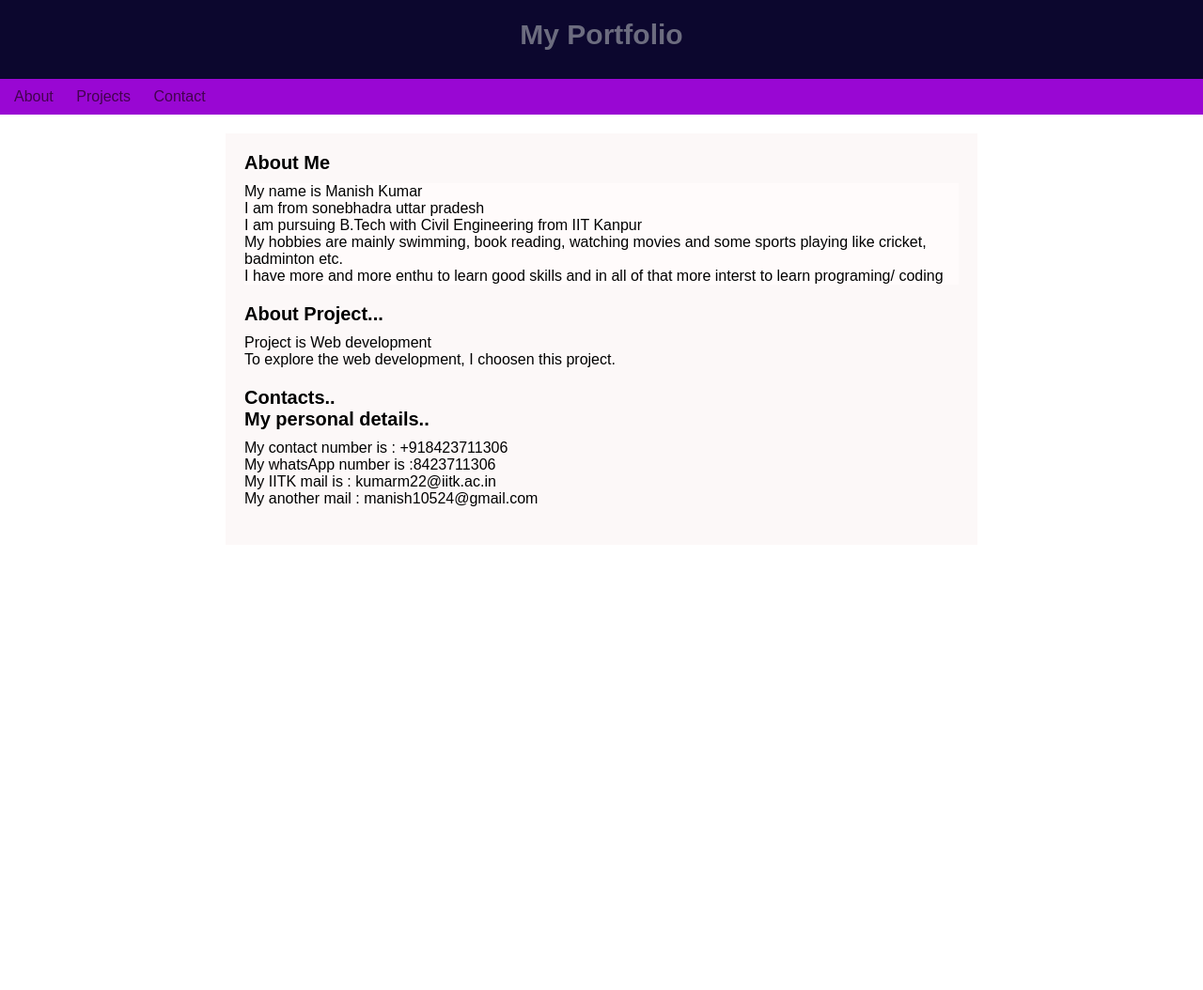
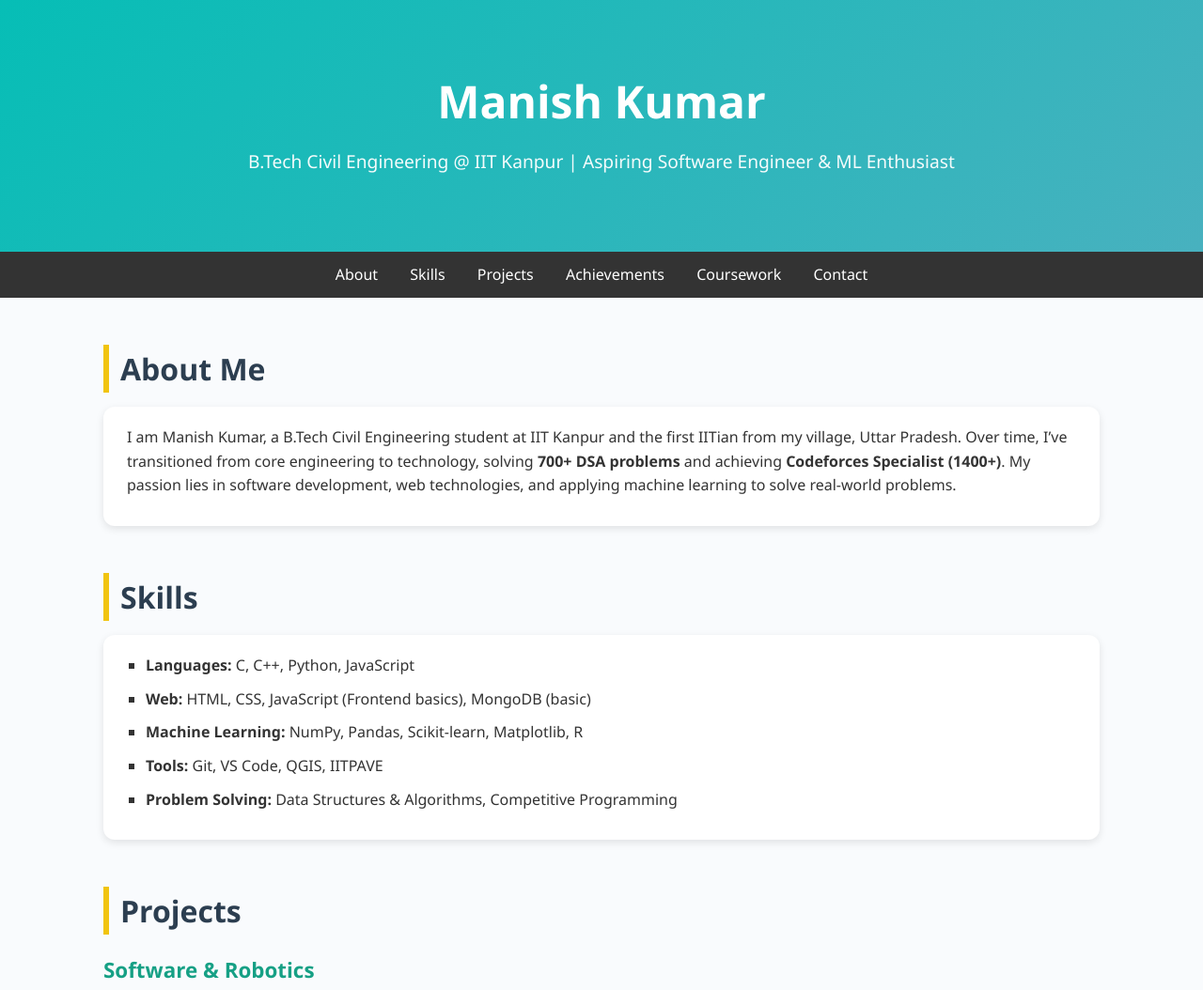
Before and after one commit to kumarmanish2003/My-Portfolio, a plain HTML site: page Web Development/index.html in a window 1280 px wide. Shown: the top 1054 px of the page at 94% size. Before the commit the page ends 800 px from the top, so only its background shows below. Drawn offline with Linux system fonts and the light colour scheme.

Commit message:
Update index.html

```diff
--- a/Web Development/index.html
+++ b/Web Development/index.html
@@ -1,125 +1,209 @@
 <!DOCTYPE html>
-<html>
+<html lang="en">
 <head>
-  <title>Web development page by manish</title>
+  <meta charset="UTF-8">
+  <meta name="viewport" content="width=device-width, initial-scale=1.0">
+  <title>Manish Kumar | Portfolio</title>
   <style>
-    /* Reset default styles */
-    * {
-      margin: 0;
-      padding: 0;
-      box-sizing: border-box;
+    * { margin: 0; padding: 0; box-sizing: border-box; }
+
+    body {
+      font-family: "Segoe UI", Arial, sans-serif;
+      background: #f9fbfd;
+      color: #333;
+      line-height: 1.6;
     }
 
-    body {
-      font-family: Algerian ,Arial, sans-serif;
+    header {
+      background: linear-gradient(135deg, #06beb6, #48b1bf);
+      color: #fff;
+      padding: 70px 20px;
+      text-align: center;
+      box-shadow: 0 4px 10px rgba(0,0,0,0.2);
+    }
+    header h1 { font-size: 3rem; margin-bottom: 10px; }
+    header p { font-size: 1.2rem; opacity: 0.95; }
+
+    nav {
+      background: #333;
+      padding: 12px 0;
+      text-align: center;
+      position: sticky;
+      top: 0;
+      z-index: 100;
+    }
+    nav a {
+      color: #fff;
+      margin: 0 15px;
+      text-decoration: none;
+      font-weight: 500;
+      transition: color 0.3s;
+    }
+    nav a:hover { color: #f1c40f; }
+
+    .container { max-width: 1100px; margin: 30px auto; padding: 20px; }
+    section { margin-bottom: 50px; }
+    h2 {
+      font-size: 2rem;
+      margin-bottom: 15px;
+      color: #2c3e50;
+      border-left: 6px solid #f1c40f;
+      padding-left: 12px;
+    }
+    h3 {
+      font-size: 1.4rem;
+      margin: 20px 0 10px;
+      color: #16a085;
+    }
+    p, li { font-size: 1rem; margin-bottom: 10px; }
+    ul { margin-left: 20px; list-style: square; }
+
+    .card {
+      background: #fff;
+      padding: 20px 25px;
+      margin-bottom: 20px;
+      border-radius: 12px;
+      box-shadow: 0 3px 8px rgba(0,0,0,0.1);
+      transition: transform 0.25s, box-shadow 0.25s;
+    }
+    .card:hover {
+      transform: translateY(-5px);
+      box-shadow: 0 5px 14px rgba(0,0,0,0.15);
     }
 
-    /* Header styles */
-    header {
-      background-color: #0c072e;
-      color: #6c6c7f;
+    footer {
+      background: linear-gradient(135deg, #48b1bf, #06beb6);
+      color: #fff;
+      text-align: center;
       padding: 20px;
-      text-align: center;
+      margin-top: 30px;
     }
-
-    h1 {
-      font-size: 30px;
-      margin-bottom: 10px;
-    }
-
-    /* Navigation styles */
-    nav {
-      background-color: #9907d3;
-      padding: 10px;
-    }
-
-    nav ul {
-      list-style-type: none;
-      margin: 0;
-      padding: 0;
-    }
-
-    nav ul li {
-      display: inline-block;
-      margin-right: 10px;
-    }
-
-    nav ul li a {
-      color: #43034f;
-      text-decoration: none;
-      padding: 5px;
-    }
-
-    /* Main content styles */
-    .container {
-      max-width: 800px;
-      margin: 20px auto;
-      padding: 20px;
-      background-color: #fcf8f8;
-
-    }
-
-    h2 {
-      font-size: 20px;
-      margin-bottom: 10px;
-    }
-
-    p {
-      margin-bottom: 20px;
-      background-color: #fffbfb;
-    }
-
-    /* Footer styles */
-    footer {
-      background-color: #151414;
-      color: #fff;
-      padding: 20px;
-      text-align: center;
-    }
+    footer a { color: #f1c40f; text-decoration: none; font-weight: 500; }
   </style>
 </head>
 <body>
+
   <header>
-    <h1>My Portfolio</h1>
+    <h1>Manish Kumar</h1>
+    <p>B.Tech Civil Engineering @ IIT Kanpur | Aspiring Software Engineer & ML Enthusiast</p>
   </header>
 
   <nav>
-    <ul>
-      <li><a href="#about">About</a></li>
-      <li><a href="#projects">Projects</a></li>
-      <li><a href="#contact">Contact</a></li>
-    </ul>
+    <a href="#about">About</a>
+    <a href="#skills">Skills</a>
+    <a href="#projects">Projects</a>
+    <a href="#achievements">Achievements</a>
+    <a href="#coursework">Coursework</a>
+    <a href="#contact">Contact</a>
   </nav>
 
   <div class="container">
+
+    <!-- About -->
     <section id="about">
       <h2>About Me</h2>
-      <p>My name is Manish Kumar <br>
-        I am from sonebhadra uttar pradesh <br>
-        I am pursuing B.Tech with Civil Engineering from IIT Kanpur <br>
-        My hobbies are mainly swimming, book reading, watching movies and some sports playing like cricket, badminton etc. <br>
-        I have more and more enthu to learn good skills and in all of that more interst to learn programing/ coding
-
-
-      </p>
+      <div class="card">
+        <p>
+          I am Manish Kumar, a B.Tech Civil Engineering student at IIT Kanpur and the
+          first IITian from my village, Uttar Pradesh. Over time, I’ve transitioned
+          from core engineering to technology, solving <b>700+ DSA problems</b> and achieving
+          <b>Codeforces Specialist (1400+)</b>. My passion lies in software development, web technologies,
+          and applying machine learning to solve real-world problems.
+        </p>
+      </div>
     </section>
 
-    <section id="projects">
-      <h2>About Project...
-      </h2>Project is  Web development <br>
-      To explore the web development, I choosen this project.
-      <p></p>
+    <!-- Skills -->
+    <section id="skills">
+      <h2>Skills</h2>
+      <div class="card">
+        <ul>
+          <li><b>Languages:</b> C, C++, Python, JavaScript</li>
+          <li><b>Web:</b> HTML, CSS, JavaScript (Frontend basics), MongoDB (basic)</li>
+          <li><b>Machine Learning:</b> NumPy, Pandas, Scikit-learn, Matplotlib, R</li>
+          <li><b>Tools:</b> Git, VS Code, QGIS, IITPAVE</li>
+          <li><b>Problem Solving:</b> Data Structures & Algorithms, Competitive Programming</li>
+        </ul>
+      </div>
     </section>
 
+    <!-- Projects -->
+    <section id="projects">
+      <h2>Projects</h2>
+
+      <h3>Software & Robotics</h3>
+      <div class="card">
+        <ul>
+          <li><b>Autonomous Tracking Bot:</b> Designed an image-processing-based robot for target tracking (TA212 Project, IITK).</li>
+          <li><b>Battle Bot (15kg):</b> Built a combat-ready robot from scratch as part of Robotics Club @ IITK.</li>
+          <li><b>SoCE Website:</b> Led design & maintenance of the Society of Civil Engineers website, enabling seamless event management (2000+ attendees).</li>
+          <li><b>Portfolio & Web Apps:</b> Developed interactive websites like a Drum Kit and personal portfolio.</li>
+        </ul>
+      </div>
+
+      <h3>Machine Learning & Data Science</h3>
+      <div class="card">
+        <ul>
+          <li><b>Introduction to Machine Learning (CS771):</b> Implemented core ML algorithms (SVMs, Decision Trees, Neural Networks) and analyzed model performance on real datasets.</li>
+          <li><b>Bayesian Model & Data Analysis:</b> Worked under faculty guidance on Bayesian inference, applying probabilistic models to real-world datasets.</li>
+          <li><b>Statistical Modeling:</b> Applied Ordered Logit/Probit and Multinomial Logit models in R for transport data analysis.</li>
+          <li><b>Neural Networks:</b> Implemented Feedforward & Backpropagation from scratch for classification tasks (EE708 Assignment).</li>
+          <li><b>Decision Trees & Ensembles:</b> Built CART-based models, bagging, and boosting classifiers on benchmark datasets.</li>
+          <li><b>TextTree:</b> Experimented with a custom decision-tree approach for word classification.</li>
+          <li><b>Time-Series Analysis:</b> Conducted temperature anomaly comparison (New Delhi vs Global) using Python & visualization.</li>
+        </ul>
+      </div>
+    </section>
+
+    <!-- Achievements -->
+    <section id="achievements">
+      <h2>Achievements</h2>
+      <div class="card">
+        <ul>
+          <li>Solved 700+ DSA problems across LeetCode, GFG, Codeforces, CodeChef, etc.</li>
+          <li>Codeforces Rating: <b>1400+ (Specialist)</b>.</li>
+          <li>Secretary, Web Development – Society of Civil Engineers @ IITK (2023–24).</li>
+          <li>Organized Sankalan ’23 with 2000+ attendees (talks, workshops, tech exhibition).</li>
+          <li>Winner – Aranyam Competition, IIT Kanpur.</li>
+          <li>2nd Position (Silver) – Hindi Sahitya Sabha, Galaxy ’23.</li>
+          <li>Completed 1-year NCC program.</li>
+          <li>First IITian from my village.</li>
+        </ul>
+      </div>
+    </section>
+
+    <!-- Coursework -->
+    <section id="coursework">
+      <h2>Relevant Coursework</h2>
+      <div class="card">
+        <ul>
+          <li>CS771 – Introduction to Machine Learning</li>
+          <li>EE708 – Fundamentals of Data Science & Machine Intelligence</li>
+          <li>Bayesian Model & Data Analysis</li>
+          <li>Probability & Statistics</li>
+          <li>Computational Methods</li>
+          <li>Principle of Geoinformatics</li>
+          <li>Transportation Engineering (Statistical Modeling focus)</li>
+        </ul>
+      </div>
+    </section>
+
+    <!-- Contact -->
     <section id="contact">
-      <h2>Contacts..<br>
-        My personal details..
-    </h2>My contact number is : +918423711306 <br>
-    My whatsApp number is :8423711306 <br>
-    My IITK mail is : kumarm22@iitk.ac.in <br>
-    My another mail : manish10524@gmail.com <br>
-      <p></p>
+      <h2>Contact</h2>
+      <div class="card">
+        <p>Email: <a href="mailto:kumarm22@iitk.ac.in">kumarm22@iitk.ac.in</a></p>
+        <p>Alternate: <a href="mailto:manish10524@gmail.com">manish10524@gmail.com</a></p>
+        <p>LinkedIn: <a href="https://linkedin.com/in/manish10524" target="_blank">linkedin.com/in/manish10524</a></p>
+        <p>GitHub: <a href="https://github.com/manish10524" target="_blank">github.com/manish10524</a></p>
+      </div>
     </section>
+
   </div>
 
-  <footer
+  <footer>
+    <p>© 2025 Manish Kumar | Built with ❤️ and Bright Ideas</p>
+  </footer>
+
+</body>
+</html>
```
